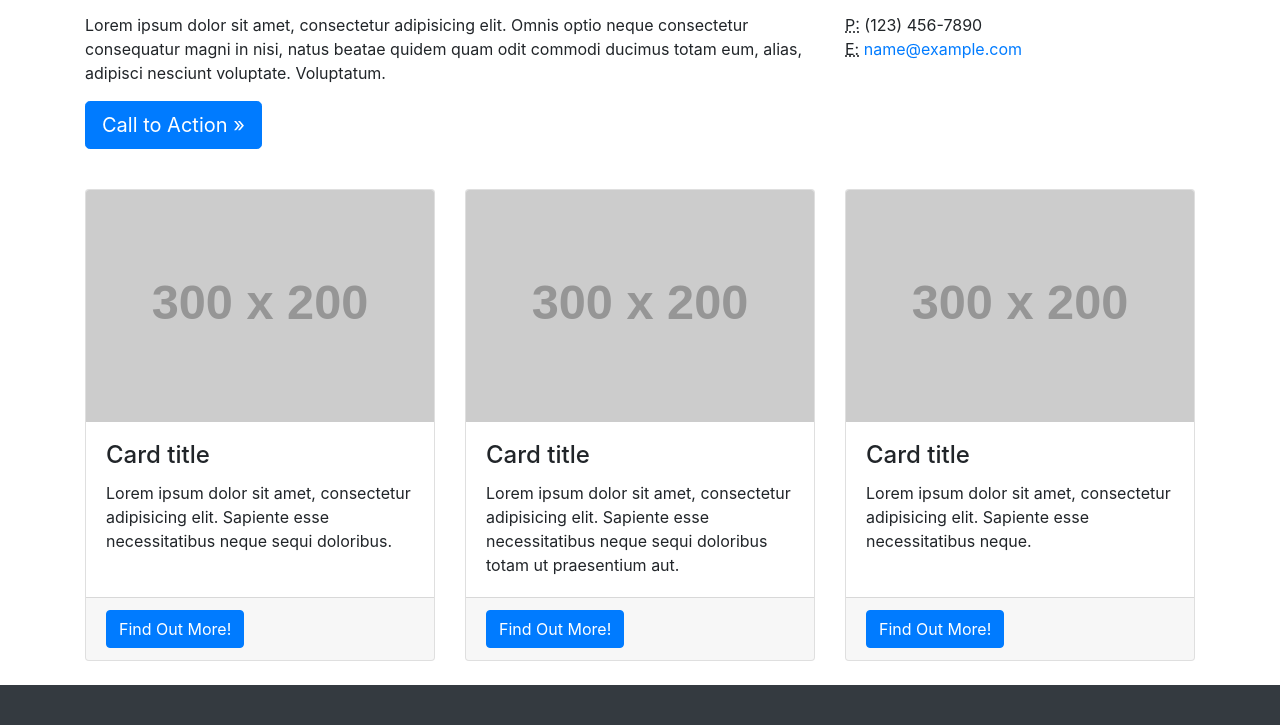
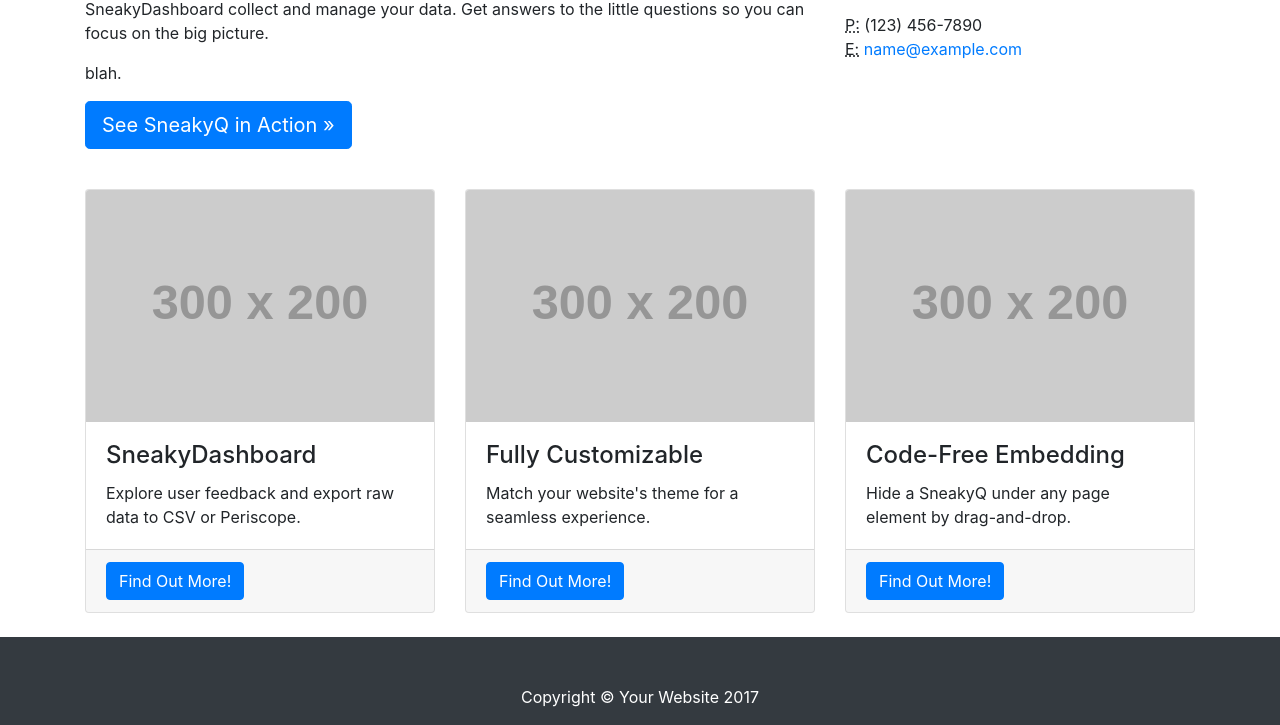
Before and after one commit to yunChigewan/sneaky_questions, a website: page index.html in a window 1280 px wide. Shown: the part 598-1323 px from the top of the page. Drawn offline with Linux system fonts and the light colour scheme; placeholder pictures from the web are drawn by us.

Commit message:
First Sneaky Commit

```diff
--- a/index.html
+++ b/index.html
@@ -64,11 +64,11 @@
 
       <div class="row">
         <div class="col-sm-8">
-          <h2 class="mt-4">What We Do</h2>
-          <p>Lorem ipsum dolor sit amet, consectetur adipisicing elit. A deserunt neque tempore recusandae animi soluta quasi? Asperiores rem dolore eaque vel, porro, soluta unde debitis aliquam laboriosam. Repellat explicabo, maiores!</p>
-          <p>Lorem ipsum dolor sit amet, consectetur adipisicing elit. Omnis optio neque consectetur consequatur magni in nisi, natus beatae quidem quam odit commodi ducimus totam eum, alias, adipisci nesciunt voluptate. Voluptatum.</p>
+          <h2 class="mt-4">User feedback, accelerated</h2>
+          <p>Getting user feedback can be expensive, time-consuming, and unreliable.  “What feature should we add next?”. “Would you prefer PDF or CSV report export?”. “What tutorial should we release?” Drop a SneakyQ anywhere on your page without writing a single line of code, and let SneakyDashboard collect and manage your data. Get answers to the little questions so you can focus on the big picture.</p>
+          <p>blah.</p>
           <p>
-            <a class="btn btn-primary btn-lg" href="#">Call to Action &raquo;</a>
+            <a class="btn btn-primary btn-lg" href="#">See SneakyQ in Action &raquo;</a>
           </p>
         </div>
         <div class="col-sm-4">
@@ -95,8 +95,8 @@
           <div class="card">
             <img class="card-img-top" src="http://placehold.it/300x200" alt="">
             <div class="card-body">
-              <h4 class="card-title">Card title</h4>
-              <p class="card-text">Lorem ipsum dolor sit amet, consectetur adipisicing elit. Sapiente esse necessitatibus neque sequi doloribus.</p>
+              <h4 class="card-title">SneakyDashboard</h4>
+              <p class="card-text">Explore user feedback and export raw data to CSV or Periscope.</p>
             </div>
             <div class="card-footer">
               <a href="#" class="btn btn-primary">Find Out More!</a>
@@ -107,8 +107,8 @@
           <div class="card">
             <img class="card-img-top" src="http://placehold.it/300x200" alt="">
             <div class="card-body">
-              <h4 class="card-title">Card title</h4>
-              <p class="card-text">Lorem ipsum dolor sit amet, consectetur adipisicing elit. Sapiente esse necessitatibus neque sequi doloribus totam ut praesentium aut.</p>
+              <h4 class="card-title">Fully Customizable</h4>
+              <p class="card-text">Match your website's theme for a seamless experience.</p>
             </div>
             <div class="card-footer">
               <a href="#" class="btn btn-primary">Find Out More!</a>
@@ -119,8 +119,8 @@
           <div class="card">
             <img class="card-img-top" src="http://placehold.it/300x200" alt="">
             <div class="card-body">
-              <h4 class="card-title">Card title</h4>
-              <p class="card-text">Lorem ipsum dolor sit amet, consectetur adipisicing elit. Sapiente esse necessitatibus neque.</p>
+              <h4 class="card-title">Code-Free Embedding</h4>
+              <p class="card-text">Hide a SneakyQ under any page element by drag-and-drop.</p>
             </div>
             <div class="card-footer">
               <a href="#" class="btn btn-primary">Find Out More!</a>
```
